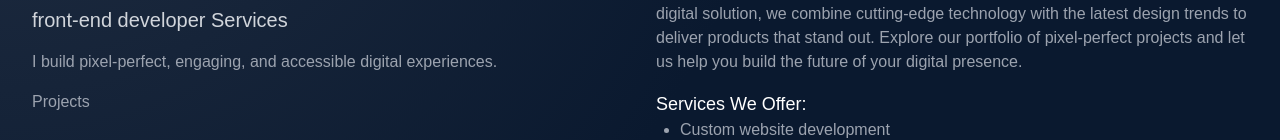
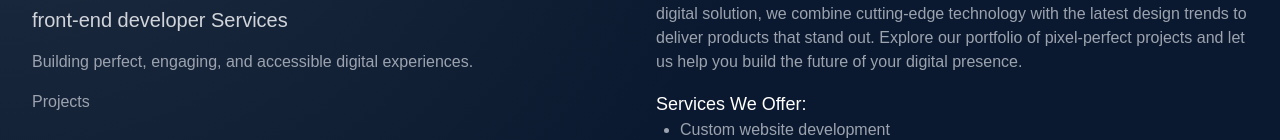
Before and after one commit to Minakoss/webcraft, a Next.js app: page / in a window 1280 px wide. Shown: the part 322-462 px from the top of the page. Built offline with nearby package versions, Linux system fonts and the light colour scheme.

Commit message:
update logo text in pages.app

```diff
--- a/src/app/page.js
+++ b/src/app/page.js
@@ -95,8 +95,7 @@ export default function Home() {
               front-end developer Services
             </h2>
             <p className="text-md text-gray-400">
-              I build pixel-perfect, engaging, and accessible digital
-              experiences.
+              Building perfect, engaging, and accessible digital experiences.
             </p>
 
             {/* Μενού πλοήγησης */}
```
